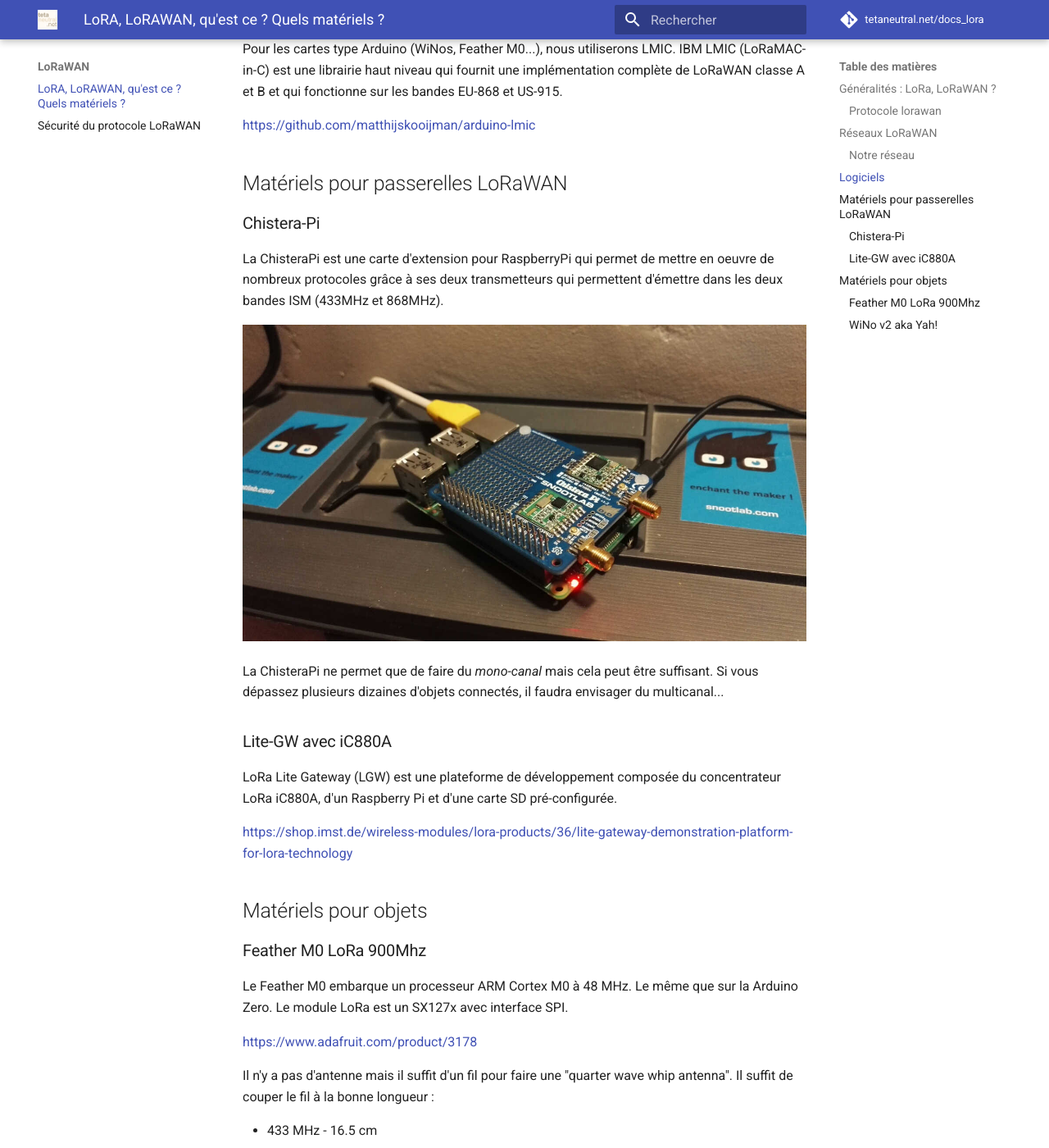
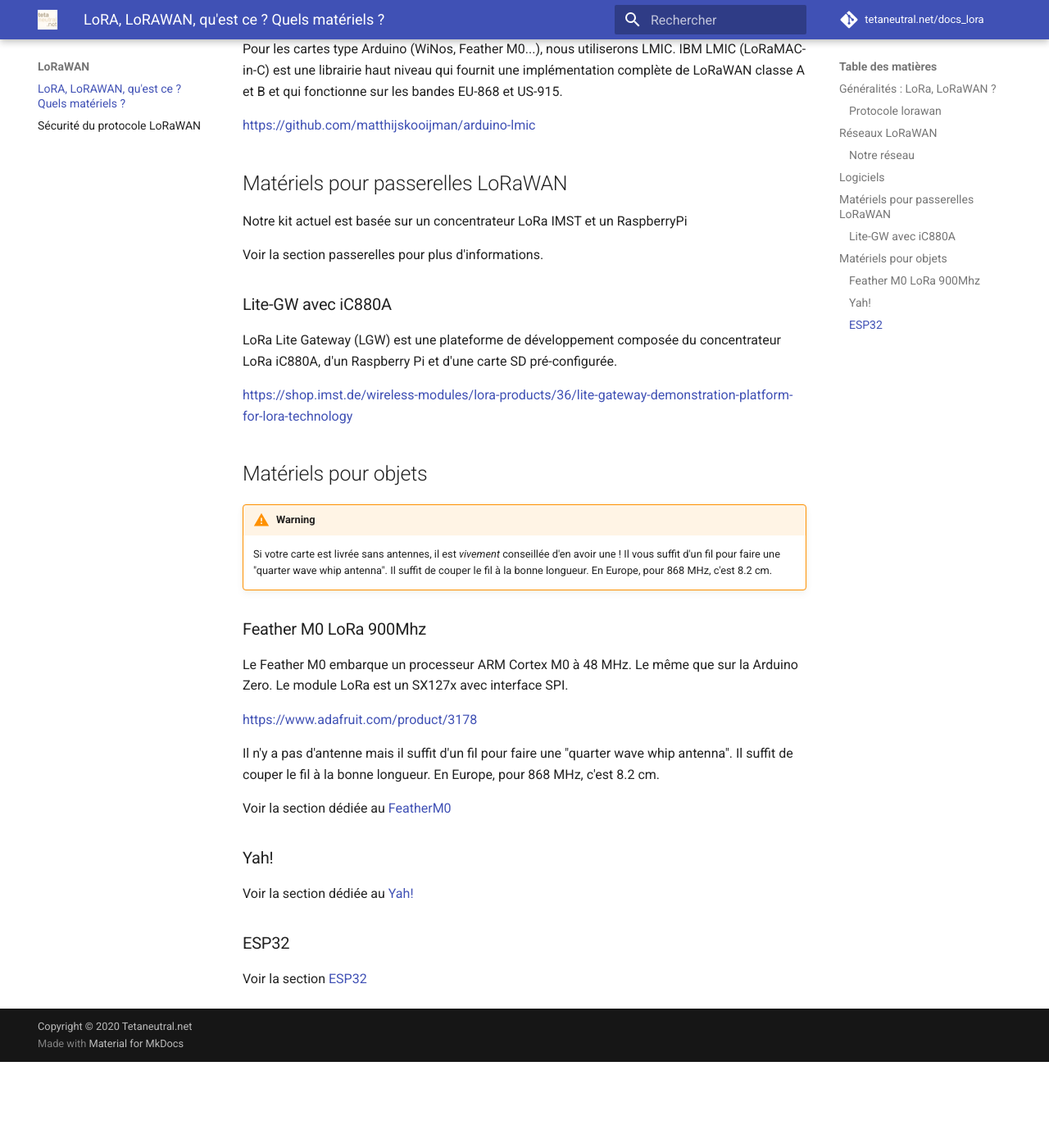
Before and after one commit to NICOLASGON/docs_lora_tetaneutral, an MkDocs documentation site: the page built from docs/lorawan/lorawan.md, in a window 1280 px wide and 1400 px high, scrolled down 2116 px. Shown: the whole window at 82% size. Built offline with MkDocs 1.6.1 and Material for MkDocs 9.7.7, drawn with Linux system fonts in a browser that asks for light colours; comment, search, counter and statistics services are not loaded; after the commit the page ends 3411 px from its top, so only the background shows below that; some of the changed text lies outside the part shown.

Commit message:
maj page lorawan généralités

```diff
--- a/docs/lorawan/lorawan.md
+++ b/docs/lorawan/lorawan.md
@@ -58,13 +58,9 @@ Pour les cartes type Arduino (WiNos, Feather M0...), nous utiliserons LMIC. IBM
 
 ## Matériels pour passerelles LoRaWAN
 
-### Chistera-Pi
+Notre kit actuel est basée sur un concentrateur LoRa IMST et un RaspberryPi
 
-La ChisteraPi est une carte d'extension pour RaspberryPi qui permet de mettre en oeuvre de nombreux protocoles grâce à ses deux transmetteurs qui permettent d'émettre dans les deux bandes ISM (433MHz et 868MHz).
-
-![chisterapi](../assets/img/chistera-pi.jpg)
-
-La ChisteraPi ne permet que de faire du *mono-canal* mais cela peut être suffisant. Si vous dépassez plusieurs dizaines d'objets connectés, il faudra envisager du multicanal...
+Voir la section passerelles pour plus d'informations.
 
 ### Lite-GW avec iC880A
 
@@ -74,18 +70,26 @@ LoRa Lite Gateway (LGW) est une plateforme de développement composée du concen
 
 ## Matériels pour objets
 
+!!! warning
+    Si votre carte est livrée sans antennes, il est *vivement* conseillée d'en avoir une !
+    Il vous suffit d'un fil pour faire une "quarter wave whip antenna". Il suffit de couper le fil à la bonne longueur. En Europe, pour 868 MHz, c'est 8.2 cm.
+
+
 ### Feather M0 LoRa 900Mhz
 
 Le Feather M0 embarque un processeur ARM Cortex M0 à 48 MHz. Le même que sur la Arduino Zero. Le module LoRa est un SX127x avec interface SPI.
 
 [https://www.adafruit.com/product/3178](https://www.adafruit.com/product/3178)
 
-Il n'y a pas d'antenne mais il suffit d'un fil pour faire une "quarter wave whip antenna". Il suffit de couper le fil à la bonne longueur :
+Il n'y a pas d'antenne mais il suffit d'un fil pour faire une "quarter wave whip antenna". Il suffit de couper le fil à la bonne longueur. En Europe, pour 868 MHz, c'est 8.2 cm.
 
-* 433 MHz - 16.5 cm
-* 868 MHz - 8.2 cm
-* 915 MHz - 7.8 cm
+Voir la section dédiée au [FeatherM0](../devices/feather-m0.md)
 
-### WiNo v2 aka Yah!
 
-À venir car en cours de tests...
+### Yah!
+
+Voir la section dédiée au [Yah!](../devices/yah.md)
+
+### ESP32
+
+Voir la section [ESP32](../devices/esp32.md)
```
